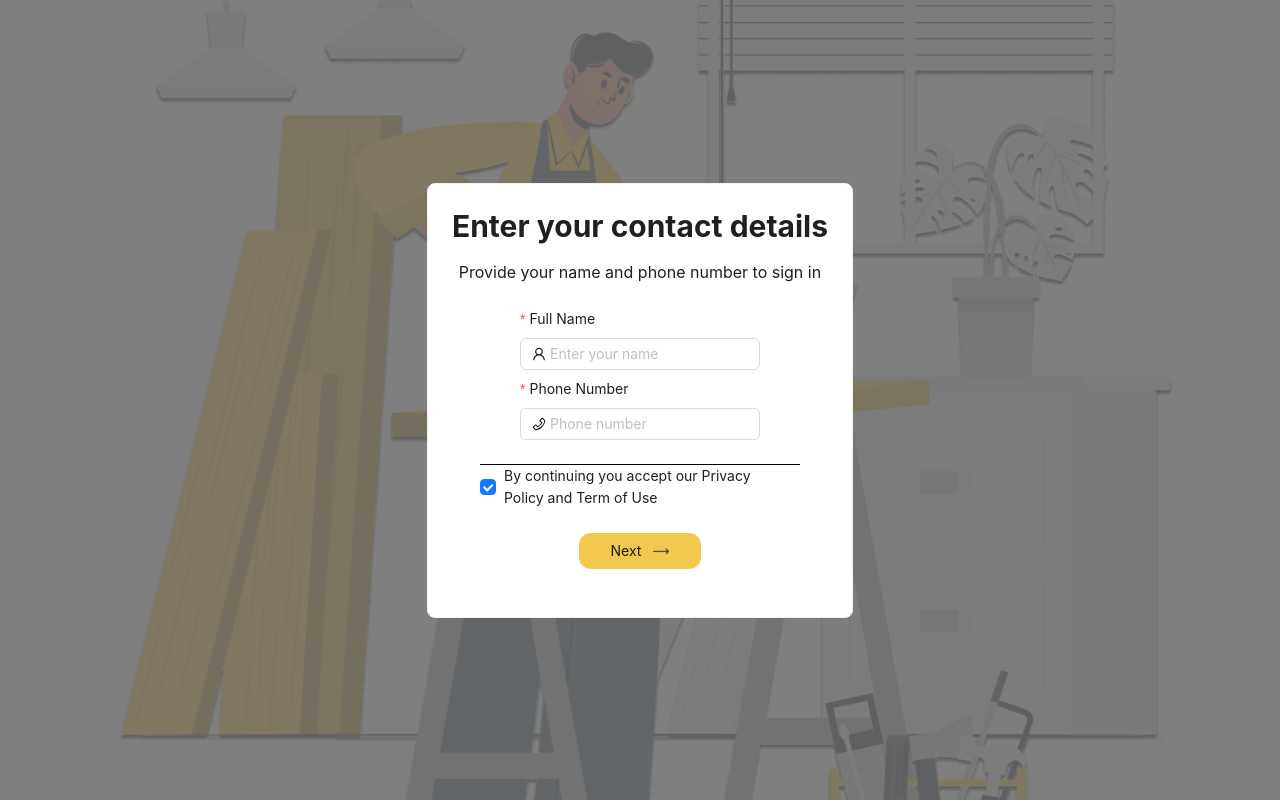
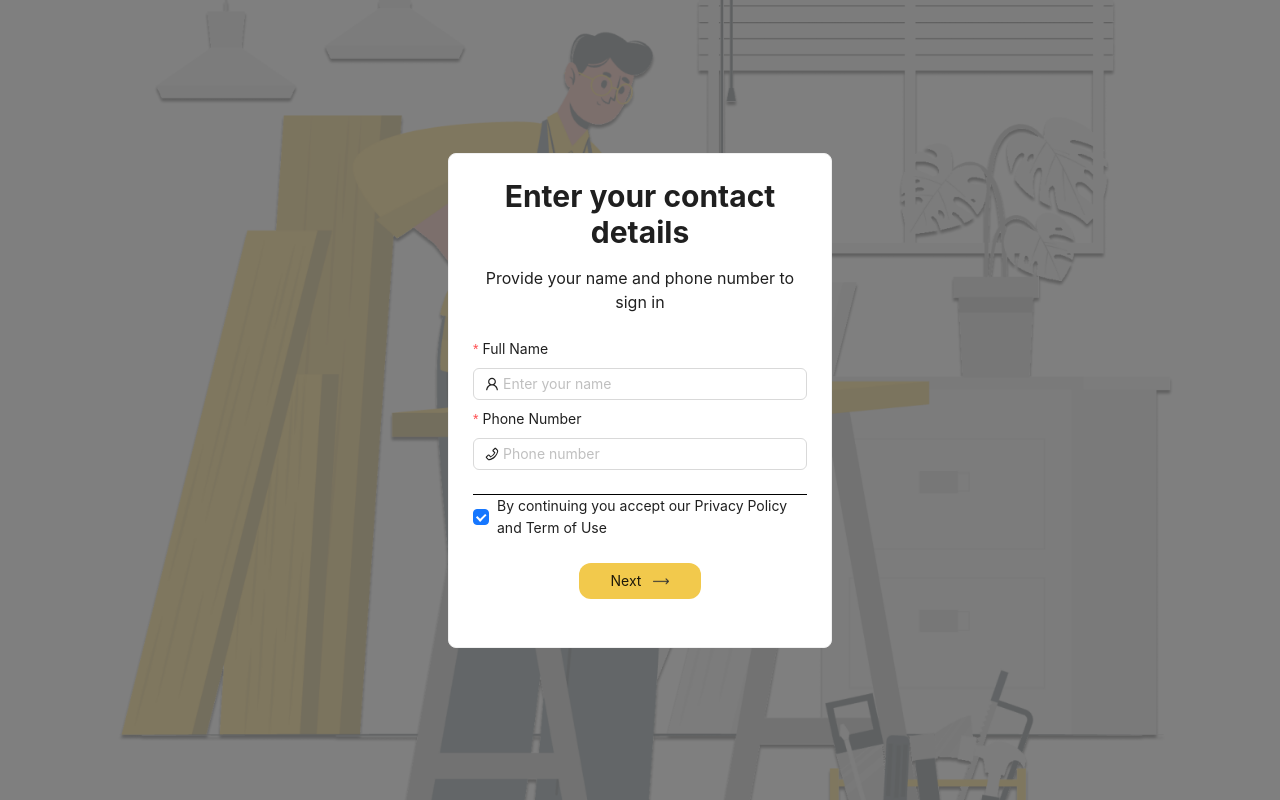
Before and after one commit to emmasam1/cutlist, a React (Vite) app: page /login in a window 1280 px wide. Built offline with nearby package versions, Linux system fonts and the light colour scheme.

Commit message:
fixed login screen

```diff
--- a/src/pages/auth/Login.jsx
+++ b/src/pages/auth/Login.jsx
@@ -12,12 +12,20 @@ const Login = () => {
 
   return (
     <div
-      className="relative bg-contain bg-center bg-no-repeat w-full h-screen"
-      style={{ backgroundImage: `url(${woodworker})` }}
+      className="relative w-full h-screen flex justify-center items-center px-4"
+      style={{
+        backgroundImage: `url(${woodworker})`,
+        backgroundSize: "contain",
+        backgroundPosition: "center",
+        backgroundRepeat: "no-repeat",
+      }}
     >
+      {/* Overlay for dark effect */}
       <div className="absolute inset-0 bg-black opacity-50"></div>
-      <div className="relative z-10 flex justify-center items-center h-screen px-4">
-        <Card className="">
+
+      {/* Content */}
+      <div className="relative z-10 w-full sm:w-auto max-w-sm">
+        <Card className="w-full">
           <h1 className="text-center text-2xl md:text-3xl font-bold mb-4">
             Enter your contact details
           </h1>
@@ -29,16 +37,16 @@ const Login = () => {
             name="login"
             initialValues={{ remember: true }}
             onFinish={onFinish}
-            layout="vertical" // This ensures labels are on top
+            layout="vertical"
           >
-            <div className="m-auto w-full md:w-60">
+            <div className="m-auto w-full">
               <Form.Item
                 label="Full Name"
                 name="full_name"
                 rules={[
                   { required: true, message: "Please input your full name!" },
                 ]}
-                style={{ marginBottom: 8 }} // Close the gap between label and input
+                style={{ marginBottom: 8 }}
               >
                 <Input
                   prefix={<UserOutlined />}
@@ -56,11 +64,14 @@ const Login = () => {
                   },
                 ]}
               >
-                <Input prefix={<PhoneOutlined />} placeholder="Phone number" />
+                <Input
+                  prefix={<PhoneOutlined />}
+                  placeholder="Phone number"
+                />
               </Form.Item>
             </div>
 
-            <Form.Item className="flex items-center w-full md:w-80 m-auto border-t-[.9px] border-black mt-4">
+            <Form.Item className="flex items-center w-full border-t-[.9px] border-black mt-4">
               <Form.Item name="remember" valuePropName="checked" noStyle>
                 <Checkbox>
                   <span className="text-xs md:text-sm">
@@ -81,6 +92,15 @@ const Login = () => {
           </Form>
         </Card>
       </div>
+
+      {/* Responsive background removal */}
+      <style jsx>{`
+        @media (max-width: 768px) {
+          div[style*="background-image"] {
+            background-image: none !important;
+          }
+        }
+      `}</style>
     </div>
   );
 };
```
